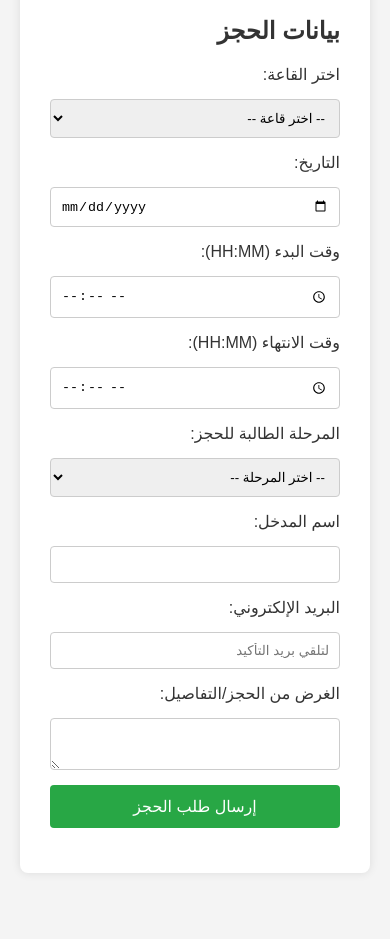
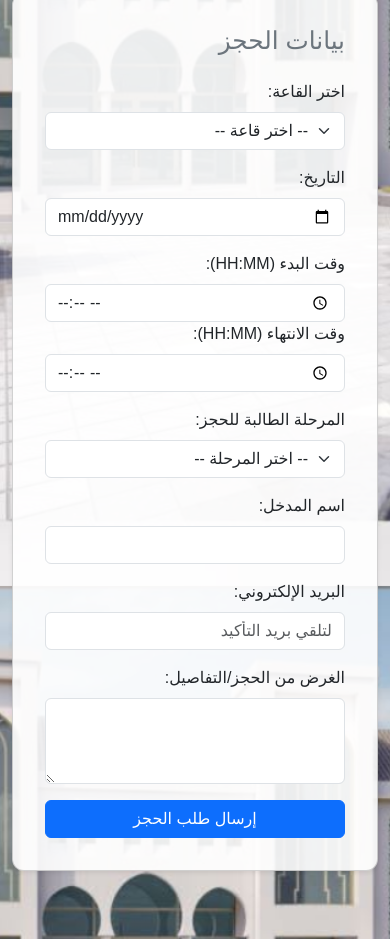
Before and after one commit to maram0faraj-ops/Andalus-Booking-System, a website: page public/index.html in a window 390 px wide. Shown: the part 258-1197 px from the top of the page. Before the commit the page ends 1171 px from the top, so only its background shows below. Drawn offline with nearby package versions, Linux system fonts and the light colour scheme.

Commit message:
Add all project files

```diff
--- a/public/index.html
+++ b/public/index.html
@@ -4,16 +4,23 @@
     <meta charset="UTF-8">
     <meta name="viewport" content="width=device-width, initial-scale=1.0">
     <title>حجز قاعات مدارس الأندلس</title>
+    <link href="https://cdn.jsdelivr.net/npm/bootstrap@5.3.3/dist/css/bootstrap.min.css" rel="stylesheet" integrity="sha384-QWTKZyjpPEjISv5WaRU9OFeRpok6YctnYmDr5pNlyT2bRjXh0JMhjY6hW+ALEwIH" crossorigin="anonymous">
     <link rel="stylesheet" href="styles.css">
 </head>
 <body>
-    <div class="container">
-        <h1>🏛️ نظام حجز القاعات بمدارس الأندلس - الزهراء بنات</h1>
+    <div class="container my-5">
+        <div class="text-center mb-4">
+            <img src="andalus_logo.png" alt="شعار مدارس الأندلس الأهلية" class="img-fluid logo-img">
+        </div>
+        <h1 class="text-center text-primary mb-4">نظام حجز القاعات بمدارس الأندلس - الزهراء بنات</h1>
+
+        <div class="card p-4 shadow-sm col-lg-6 mx-auto">
             <form id="booking-form">
-            <h2>بيانات الحجز</h2>
+                <h2 class="mb-4 text-secondary">بيانات الحجز</h2>
 
-            <label for="stageName">اختر القاعة:</label>
-            <select id="stageName" name="stageName" required>
+                <div class="mb-3">
+                    <label for="stageName" class="form-label">اختر القاعة:</label>
+                    <select id="stageName" name="stageName" class="form-select" required>
                         <option value="">-- اختر قاعة --</option>
                         <option value="المسرح">المسرح</option>
                         <option value="مصادر التعلم">مصادر التعلم</option>
@@ -21,18 +28,27 @@
                         <option value="الصالة الرياضية بنين">الصالة الرياضية بنين</option>
                         <option value="الصالة الرياضية بنات">الصالة الرياضية بنات</option>
                     </select>
+                </div>
 
-            <label for="reservationDate">التاريخ:</label>
-            <input type="date" id="reservationDate" name="reservationDate" required>
+                <div class="mb-3">
+                    <label for="reservationDate" class="form-label">التاريخ:</label>
+                    <input type="date" id="reservationDate" name="reservationDate" class="form-control" required>
+                </div>
 
-            <label for="startTime">وقت البدء (HH:MM):</label>
-            <input type="time" id="startTime" name="startTime" required>
+                <div class="row mb-3">
+                    <div class="col-md-6">
+                        <label for="startTime" class="form-label">وقت البدء (HH:MM):</label>
+                        <input type="time" id="startTime" name="startTime" class="form-control" required>
+                    </div>
+                    <div class="col-md-6">
+                        <label for="endTime" class="form-label">وقت الانتهاء (HH:MM):</label>
+                        <input type="time" id="endTime" name="endTime" class="form-control" required>
+                    </div>
+                </div>
 
-            <label for="endTime">وقت الانتهاء (HH:MM):</label>
-            <input type="time" id="endTime" name="endTime" required>
-
-            <label for="stagePhase">المرحلة الطالبة للحجز:</label>
-            <select id="stagePhase" name="stagePhase" required>
+                <div class="mb-3">
+                    <label for="stagePhase" class="form-label">المرحلة الطالبة للحجز:</label>
+                    <select id="stagePhase" name="stagePhase" class="form-select" required>
                         <option value="">-- اختر المرحلة --</option>
                         <option value="رياض أطفال">رياض أطفال</option>
                         <option value="طفولة مبكرة">طفولة مبكرة</option>
@@ -41,22 +57,31 @@
                         <option value="الثانوي">الثانوي</option>
                         <option value="الإدارة العامة">الإدارة العامة</option>
                     </select>
-
-            <label for="reserverName">اسم المدخل:</label>
-            <input type="text" id="reserverName" name="reserverName" required>
-
-            <label for="reserverEmail">البريد الإلكتروني:</label>
-            <input type="email" id="reserverEmail" name="reserverEmail" required placeholder="لتلقي بريد التأكيد">
-
-            <label for="details">الغرض من الحجز/التفاصيل:</label>
-            <textarea id="details" name="details"></textarea>
-
-            <button type="submit">إرسال طلب الحجز</button>
-        </form>
-
-        <div id="message-area" class="message-area"></div>
                 </div>
 
+                <div class="mb-3">
+                    <label for="reserverName" class="form-label">اسم المدخل:</label>
+                    <input type="text" id="reserverName" name="reserverName" class="form-control" required>
+                </div>
+
+                <div class="mb-3">
+                    <label for="reserverEmail" class="form-label">البريد الإلكتروني:</label>
+                    <input type="email" id="reserverEmail" name="reserverEmail" class="form-control" required placeholder="لتلقي بريد التأكيد">
+                </div>
+
+                <div class="mb-3">
+                    <label for="details" class="form-label">الغرض من الحجز/التفاصيل:</label>
+                    <textarea id="details" name="details" class="form-control" rows="3"></textarea>
+                </div>
+
+                <button type="submit" class="btn btn-primary w-100">إرسال طلب الحجز</button>
+            </form>
+        </div>
+
+        <div id="message-area" class="alert mt-4" style="display:none;"></div>
+    </div>
+
+    <script src="https://cdn.jsdelivr.net/npm/bootstrap@5.3.3/dist/js/bootstrap.bundle.min.js" integrity="sha384-YvpcrYf0tY3lHB60NNkmXc5s9fDVZLESaAA55NDzOxhy9GkcIdslK1eN7N6jIeHz" crossorigin="anonymous"></script>
     <script src="app.js"></script>
 </body>
 </html>
--- a/public/styles.css
+++ b/public/styles.css
@@ -1,84 +1,63 @@
 /* public/styles.css */
 
 body {
-    font-family: Arial, sans-serif;
-    background-color: #f4f4f4;
-    color: #333;
+    font-family: 'Arial', sans-serif;
+    background-color: #f8f9fa;
+    color: #343a40;
     direction: rtl;
     text-align: right;
     margin: 0;
-    padding: 20px;
+    padding: 0;
+
+    /* تنسيق الخلفية الجديد */
+    background-image: url('background_building.jpg'); /* تأكد من اسم ملف الصورة */
+    background-size: cover; /* تغطية كامل المساحة */
+    background-position: center; /* توسيط الصورة */
+    background-attachment: fixed; /* تثبيت الخلفية عند التمرير */
+    min-height: 100vh; /* التأكد أن الخلفية تغطي كامل الارتفاع */
+    display: flex; /* لتمكين توسيط المحتوى عمودياً */
+    align-items: center; /* توسيط المحتوى عمودياً */
+    justify-content: center; /* توسيط المحتوى أفقياً */
 }
 
-.container {
-    max-width: 1200px;
-    margin: 20px auto;
-    background: #fff;
-    padding: 30px;
-    border-radius: 8px;
-    box-shadow: 0 0 10px rgba(0, 0, 0, 0.1);
+/* لتظهر محتويات الفورم بوضوح فوق الخلفية، يمكننا إضافة لون خلفية شفاف للفورم أو للحاوية */
+.card {
+    background-color: rgba(255, 255, 255, 0.9); /* خلفية بيضاء شفافة قليلاً للفورم */
+    padding: 2rem !important; /* زيادة المسافات الداخلية للفورم */
+    border-radius: 0.75rem; /* حواف مستديرة أكثر */
 }
 
-h1 {
-    color: #007bff;
-    border-bottom: 2px solid #007bff;
-    padding-bottom: 10px;
-    margin-bottom: 20px;
+/* تنسيق خاص للشعار */
+.logo-img {
+    max-width: 250px; /* حجم أقصى للشعار (يمكنك تعديله) */
+    height: auto;
+    margin: 0 auto 20px auto; /* توسيط الشعار وتقليل الهامش السفلي قليلاً */
+    display: block;
 }
 
-form label, form input, form select, form textarea, form button {
-    display: block;
-    width: 100%;
-    margin-bottom: 15px;
+/* .container لتوسيط المحتوى */
+.container {
+    padding-top: 20px;
+    padding-bottom: 20px;
 }
 
-form input, form select, form textarea {
-    padding: 10px;
-    border: 1px solid #ccc;
-    border-radius: 4px;
-    box-sizing: border-box;
+/* باقي التنسيقات يمكن أن تبقى كما هي أو تعديلها حسب الحاجة */
+h1 {
+    /* لون النص أزرق من Bootstrap، قد تحتاج لتعديل إذا كانت الخلفية داكنة جداً */
+    color: #0d6efd !important;
+    text-shadow: 1px 1px 2px rgba(0,0,0,0.2); /* ظل بسيط لتحسين القراءة */
 }
 
-form button, #refresh-button {
-    background-color: #28a745;
-    color: white;
-    padding: 12px;
-    border: none;
-    border-radius: 4px;
-    cursor: pointer;
-    font-size: 16px;
-    margin-top: 10px;
+h2 {
+    color: #6c757d !important; /* لون ثانوي من Bootstrap */
 }
 
-form button:hover, #refresh-button:hover {
-    background-color: #218838;
+/* تنسيقات الجدول الخاص بالمدير (admin.html) يمكن أن تبقى كما هي */
+#bookings-table th, #bookings-table td {
+    /* التأكد من أن نص الجدول يظل مقروءًا */
+    background-color: rgba(255, 255, 255, 0.9);
 }
-
-.message-area {
-    padding: 15px;
-    margin-top: 20px;
-    border: 1px solid;
-    border-radius: 4px;
-    display: none;
-    font-weight: bold;
-    text-align: center;
+#bookings-table thead th {
+    background-color: #0d6efd !important;
+    color: white !important;
 }
-
-/* تنسيق جدول المدير */
-#bookings-table {
-    width: 100%;
-    border-collapse: collapse;
-    margin-top: 20px;
-}
-
-#bookings-table th, #bookings-table td {
-    border: 1px solid #ddd;
-    padding: 8px;
-    text-align: right;
-    font-size: 14px;
-}
-
-#bookings-table th {
-    background-color: #007bff;
-    color: white;
-}
```
Also changed, not shown: public/admin.html (+14 -7 lines), public/app.js (+17 -8 lines), public/andalus_logo.png (added), public/background_building.jpg (added). Lines whose indentation alone changed are shown as unchanged.
